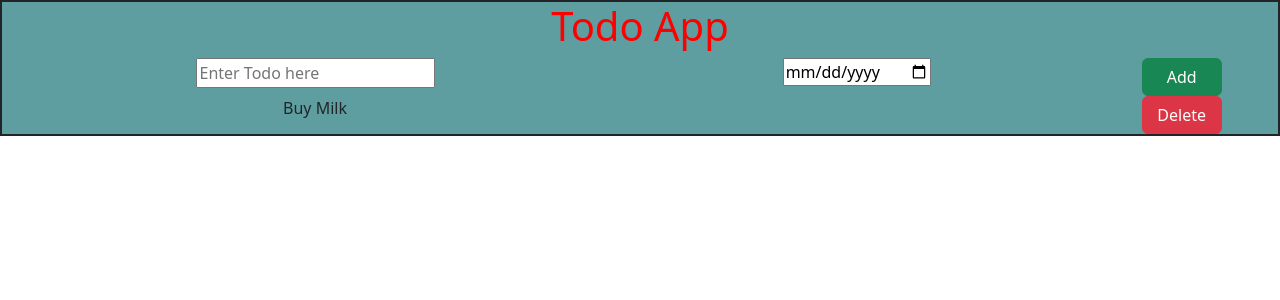
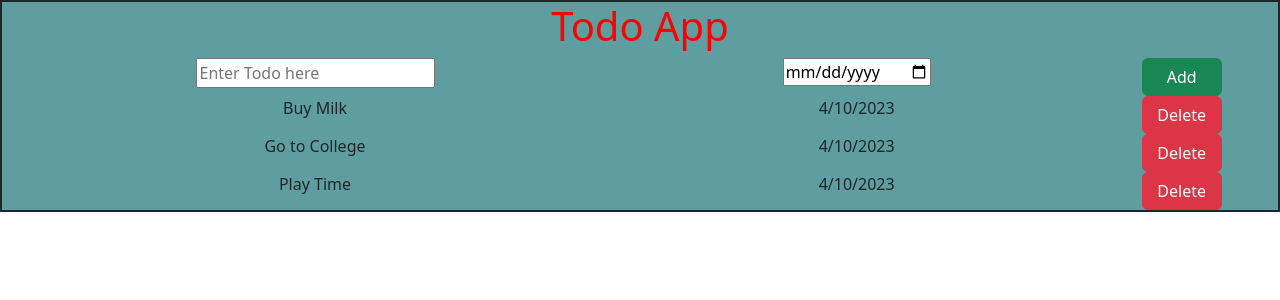
Before and after one commit to IamShameerMukhtar/TodoApp_React, a React (Vite) app in the folder todoapp/: page / in a window 1280 px wide. Shown: the top 300 px of the page. Built offline with nearby package versions, Linux system fonts and the light colour scheme.

Commit message:
Managing States 2

```diff
--- a/todoapp/src/App.jsx
+++ b/todoapp/src/App.jsx
@@ -6,21 +6,35 @@ import Todoitems from './Components/Todoitems';
 import "./App.css";
 import { useState } from 'react';
 function App() {
-let [todoName,setTodoName]=useState("Buy Milk");
-let [todoDate,setTodoDate]=useState("4/10/23");
 
-const handleOnClick=()=>{
-alert("Clicked");
-}
 
-const handleOnChange=(event)=>{
-if(event.key==='enter'){}
-  let NewItem=event.target.value;
-console.log(NewItem)
-setTodoName(NewItem)
+
+
+
+
+
+  let [todoitems,settodoitems]=useState( [
+    {
+     todoName:"Buy Milk",
+     todoDate:"4/10/2023",
+   },
+   {
+     todoName: "Go to College",
+     todoDate: "4/10/2023",
+  },
+  {
+   todoName: "Play Time",
+   todoDate: "4/10/2023",
+
+  },
+  ]);
+const handleNewItem=(todoName,todoDate)=>{
+
 
 
 }
+
+
 
 
 
@@ -30,16 +44,15 @@ setTodoName(NewItem)
  <AppName></AppName>
 
   <div className="row">
-  <Enteries handleOnClick={handleOnClick}
-  handleOnChange={handleOnChange}
-
+  <Enteries
+  handleNewItem={handleNewItem}
 
   ></Enteries>
   </div>
 
 
-<Todoitems todoName={todoName}
-todoDate={todoDate}
+<Todoitems todoitems={todoitems}
+
 ></Todoitems>
 
  </center>
--- a/todoapp/src/Components/Enteries.jsx
+++ b/todoapp/src/Components/Enteries.jsx
@@ -1,11 +1,54 @@
-function Enteries({handleOnClick,handleOnChange}){
-return <div class="container text-center">
+import { useState } from "react"
+function Enteries({handleNewItem}){
+
+  const [todoName,setTodoName] = useState();
+  const [todoDate,setTodoDate] = useState();
+
+const handleNameChange=(event)=>{
+
+setTodoName(event.target.value)
+
+}
+const handleDateChange=(event)=>{
+
+
+setTodoDate(event.target.value)
+}
+
+const handleAddButtonClicked=()=>{
+handleNewItem(todoName,todoDate)
+setTodoDate("")
+setTodoName("")
+
+}
+
+
+
+
+return <div classna="container text-center">
 
 <div className="row kgrow">
-  <div className="col-6"><input type="text"placeholder="Enter Todo here" onChange={handleOnChange} ></input></div>
-  <div className="col-4"><input type="date"></input></div>
+  <div className="col-6"><input type="text"placeholder="Enter Todo here"
+   onChange={handleNameChange}
+    value={todoName}
+    ></input></div>
+
+
+
+
+
+
+  <div className="col-4"><input type="date"
+  onChange={handleDateChange}
+  value={todoDate}
+  ></input></div>
+
+
+
+
+
   <div className="col-2"><button type="button" className="btn btn-success kg-button"
-  onClick={handleOnClick}
+  onClick={handleAddButtonClicked}
 
   >Add</button></div>
 </div>
--- a/todoapp/src/Components/Todoitem.jsx
+++ b/todoapp/src/Components/Todoitem.jsx
@@ -1,9 +1,9 @@
 
 function Todoitem({todoName,todoDate}){
-  return <div class="row kgrow">
-  <div class="col-6">{todoName}</div>
+  return <div className="row kgrow">
+  <div className="col-6">{todoName}</div>
   <div className="col-4" >{todoDate}</div>
-  <div className="col-2" ><button type="button" class="btn btn-danger kg-button">Delete</button></div>
+  <div className="col-2" ><button type="button" className="btn btn-danger kg-button">Delete</button></div>
 
   </div>
 
--- a/todoapp/src/Components/Todoitems.jsx
+++ b/todoapp/src/Components/Todoitems.jsx
@@ -1,9 +1,9 @@
 import Todoitem from "./Todoitem"
-const Todoitems=({todoName,TodoDate}) =>{
+const Todoitems=({todoitems}) =>{
   return <>
 
   <div>
-    <Todoitem todoName={todoName} TodoDate={TodoDate} ></Todoitem>
+    {todoitems.map(items=><Todoitem todoName={items.todoName} todoDate={items.todoDate} ></Todoitem>)}
 
 
 
```
